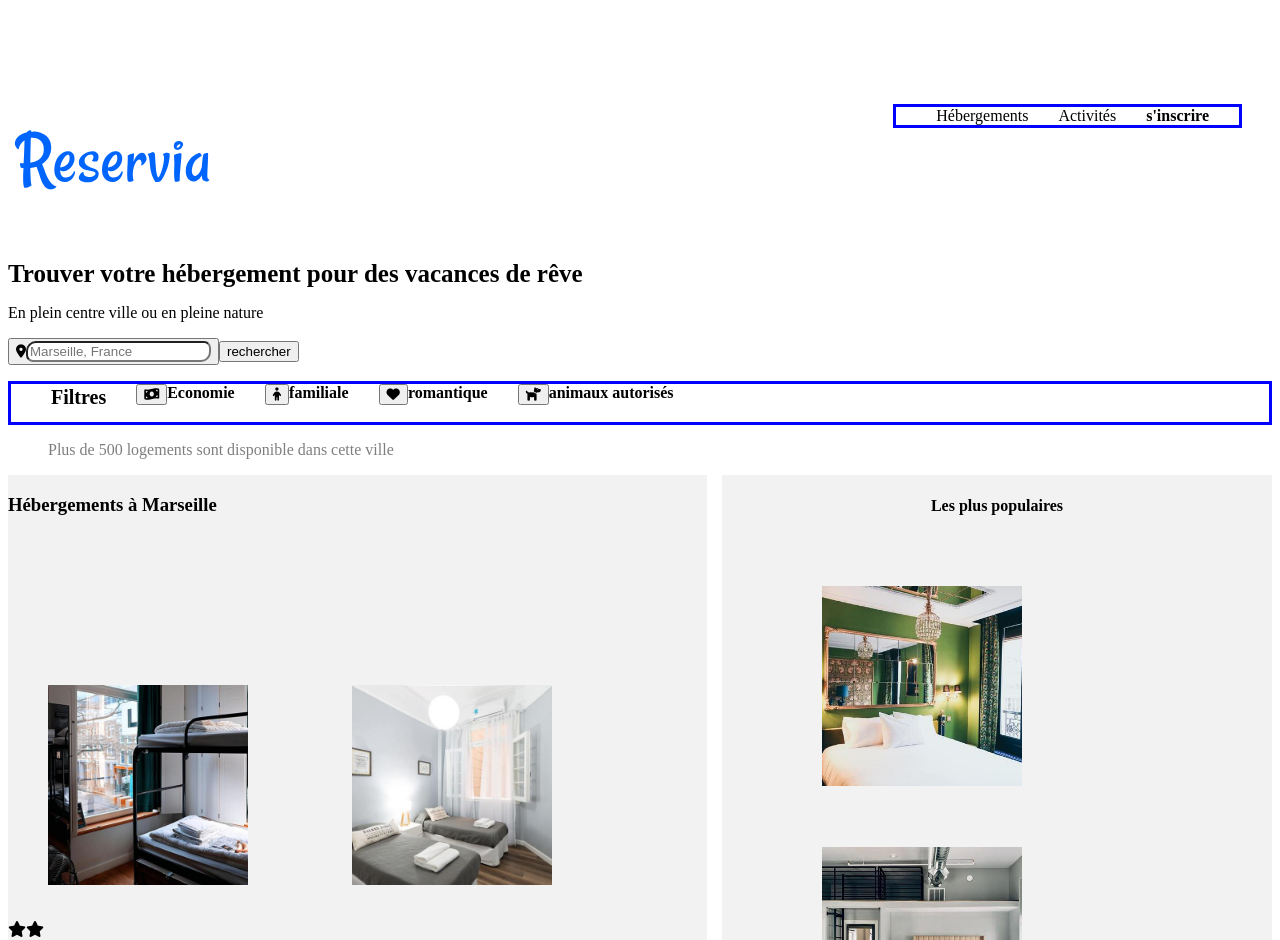
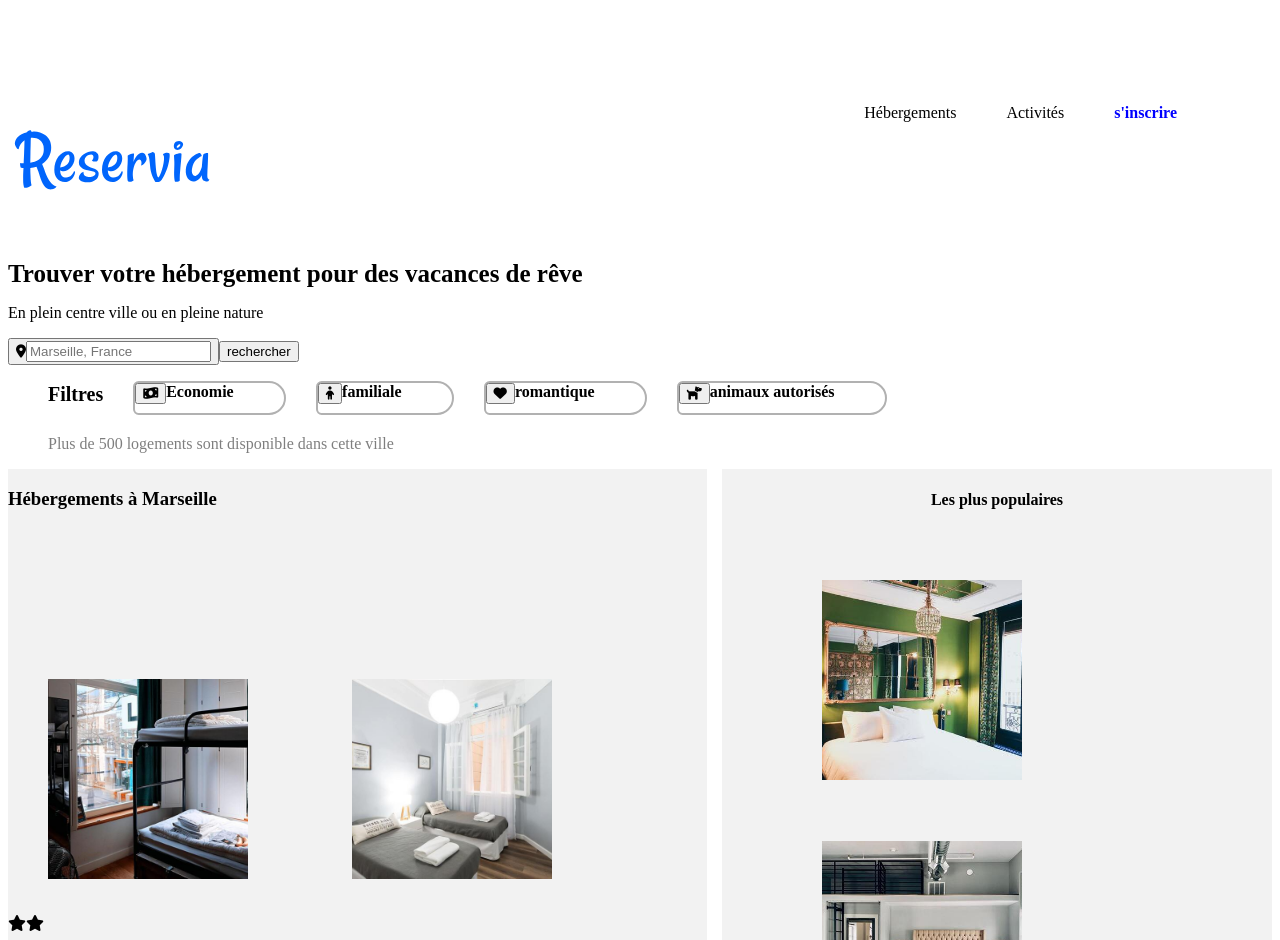
Before and after one commit to seb0007/sebastienLecoq-26022021, a plain HTML site: page index.html in a window 1280 px wide. Shown: the top 940 px of the page. Drawn offline with Linux system fonts and the light colour scheme.

Commit message:
index.html

```diff
--- a/index.html
+++ b/index.html
@@ -18,12 +18,11 @@
                         <nav>
                             <div id="menu1">
                               <ul>
-                                <li><a href="#Hébergement">Hébergements</a></li>
-                                <li><a href="#Activités">Activités</a></li>
-                                <li><a href="#"><strong>s'inscrire</strong></a></li>
+                                <div id="Hébergements"><li><a href="#Hébergement">Hébergements</a></li></div>
+                                <div id="Activités"><li><a href="#Activités">Activités</a></li></div>
+                                <div id="sinscrire"><li><a href="#s'inscrire" style="color: blue;"><strong>s'inscrire</strong></a></li></div>           <!--color bleu du css-->
+                              </ul>
                             </div>
-
-                           </ul>
                        </nav>
                     </div>
 
@@ -32,27 +31,34 @@
                 </div>
 
                   <form>
-                      <div class="rechercher">
-                           <div><button class="rechercher"><i class="fas fa-map-marker-alt"></i><input type="rechercher" id="rechercher" name="" maxlength="5" placeholder="Marseille, France">
-                            <button>rechercher</button>
-                           </div>                                                        <!--border-collaps dans css-->
+                      <div id="rechercher">                        <!--id ou class???-->
+                            <button class="rechercher"><i class="fas fa-map-marker-alt"></i><input type="rechercher" id="rechercher" name="" maxlength="5" placeholder="Marseille, France" >
+                            <button>rechercher</button>                                                        <!--border-collaps dans css?-->
                       </div>
                   </form>
 
                 <nav>
-                    <div class="menu2">
+                                                        <!--mettre div id menu2 ?-->
                         <ul>
                             <h2>Filtres</h2>
-                        <div><button class="btn-menu2"><i class="fas fa-money-bill-wave"></i></button></div>
+                               <div id="economie">
+                                       <div><button class="btn-economie"><i class="fas fa-money-bill-wave"></i></button></div>
                                           <li><a href="#"><strong>Economie</strong></a></li>
+                              </div>
+                                   <div id="familiale">
                                        <div><button class="btn-menu2"><i class="fas fa-child"></i></button></div>
                                           <li><a href="#"><strong>familiale</strong></a></li>
+                                   </div>
+                                        <div id="romantique">
                                           <div><button class="btn-menu2"><i class="fas fa-heart"></i></button></div>
                                              <li><a href="#"><strong>romantique</strong></a></li>
+                                        </div>
+                                            <div id="animaux">
                                                 <div><button class="btn-menu2"><i class="fas fa-dog"></i></button></div>
                                                    <li><a href="#"><strong>animaux autorisés</strong></a></li>
+                                            </div>
+
                        </ul>
-                    </div>
                 </nav>
 
                     <div id="p1">
@@ -66,7 +72,7 @@
             <section>
                 <article>
 
-                    <div class="container1">    <!--???-->
+                    <div class="container">    <!--???-->
                     <h3>Hébergements à Marseille</h3>
                     <i class="fas fa-star"></i><i class="fas fa-star"></i>
                     <img src="images/marcus-loke-WQJvWU_HZFo-unsplash.jpg" alt="marcus" /> <!--mettre <div> pour texte en dessous de la photo, enlever nom pour les remplacer-->
@@ -76,6 +82,7 @@
                     <img src="images/annie.jpg" alt="annie" />
                     <img src="images/nicate-lee-kT-ZyaiwBe0-unsplash.jpg" alt="nicate" />
                     <img src="images/febrian-zakaria-M6S1WvfW68A-unsplash.jpg" alt="febrian" />
+
                     <div id="afficher_plus"><a href="#">afficher plus</a></div>
                     </div>                                                                        <!--doit afficher une page vierge?-->
 
@@ -90,6 +97,7 @@
 
                 </aside>
             </section>
+
 
             <div id="banniere">
                     <h5>Activités à Marseille</h5>
--- a/style.css
+++ b/style.css
@@ -68,7 +68,7 @@ nav ul
 nav li
 
 {
-   margin-right: 30px;    /* marche pour les 2 menus*/
+   margin-right: 50px;    /* marche pour les 2 menus*/
    display: inline;
    text-decoration: none;
    color: black;
@@ -79,42 +79,87 @@ nav li a
    color: black;         /* marche pour le menu 1 et s'nscrire */
 }
 
-#menu1 a:hover
-{
-color: blue;                   /* marche pour menu 1*/
-border-top: solid, 3px, blue; /* ne marche pas */
-}
-
-
-
 #menu1
 {
    float: right;
    position: absolute;
    top: 80px;
    right: 15px;
-   margin-right: 15px;
+   margin-right: 30px;
    border: none;
-   border-top: solid, 3px, black;
-   }
+   text-align: center;     /*est ce necessessaire?*/
+}
+
+#menu1 a:hover
+{
+color: blue;                   /* marche pour menu 1*/
+}
 
 
 
-#menu2
+#Hébergements:hover
 {
-   border: solid, 10px;        /* ne marche pas*/
+   text-decoration: overline 2px blue;
 }
 
-ul
+#Activités:hover
 {
-   border: solid, blue;
+   text-decoration: overline 2px blue;
 }
+
+#sinscrire:hover
+{
+   text-decoration: overline 2px blue;
+}
+
 
 #rechercher
 {
-   border-radius: 10px 7px 10px 7px;
-   background-repeat: no-repeat;          /* est ce necessaire?*/
+   background-repeat: no-repeat;        /* est ce necessaire?*/
 }
+
+
+#economie
+{
+   border: solid 2px blue;
+   display: flex;
+   border-radius: 10px 30px 30px 10px;
+   height: 30px;
+   border-color: #b1b1b1;
+   margin-right: 30px;
+}
+
+#familiale
+{
+   border: solid 2px blue;
+   display: flex;
+   border-radius: 10px 30px 30px 10px;
+   height: 30px;
+   border-color: #b1b1b1;
+   margin-right: 30px;
+}
+
+
+#romantique
+{
+   border: solid 2px blue;
+   display: flex;
+   border-radius: 10px 30px 30px 10px;
+   height: 30px;
+   border-color: #b1b1b1;
+   margin-right: 30px;
+}
+
+#animaux
+{
+   border: solid 2px blue;
+   display: flex;
+   border-radius: 10px 30px 30px 10px;
+   height: 30px;
+   border-color: #b1b1b1;
+   margin-right: 30px;
+}
+
 
 h2
 {
@@ -180,11 +225,6 @@ article
    object-fit: cover;           /* important!!!!! */
 }
 
-
-#marcus
-{
-
-}
 
 aside, h1
 {
```
Lines whose indentation alone changed are shown as unchanged.
